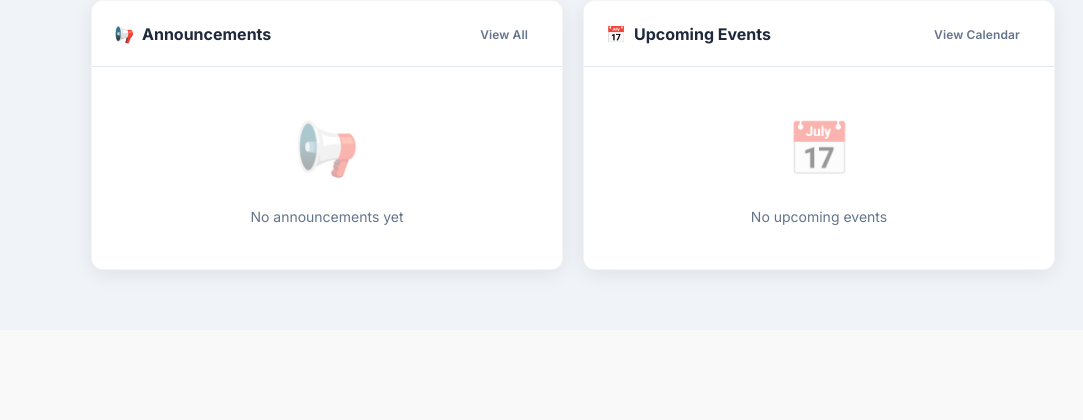
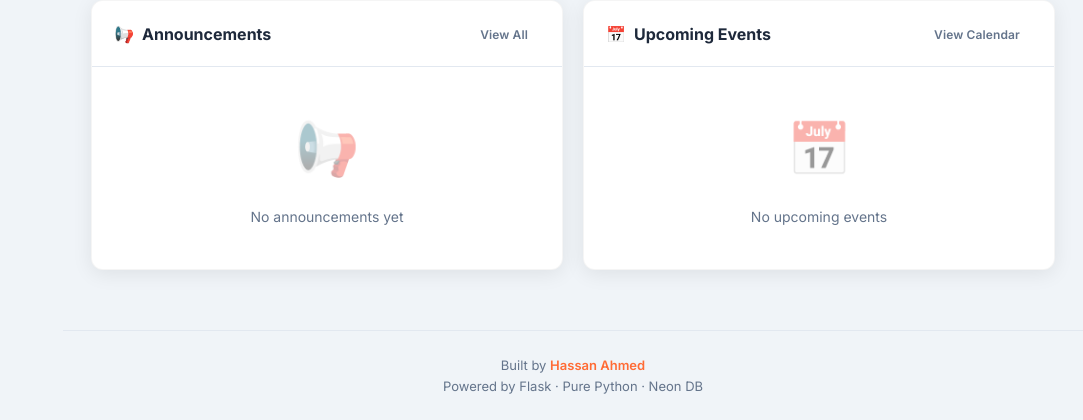
Before and after one commit to Hassan141998/MTB-School-College-Management-System-, a Flask app: page / in a window 1280 px wide. Shown: the part 1298-1718 px from the top of the page, without its empty margins (197-1280 px from the left). Before the commit the page ends 1580 px from the top, so only its background shows below. Run offline with Flask 3, Linux system fonts and the light colour scheme; the visitor is signed in with stand-in values (Sample User, id 1); data that the repository does not hold is empty.

Commit message:
Add footer layout and fix sidebar collapse icon visibility

```diff
--- a/app/static/css/style.css
+++ b/app/static/css/style.css
@@ -203,7 +203,7 @@ body {
     transition: var(--transition);
 }
 
-.sidebar.collapsed .nav-link span {
+.sidebar.collapsed .nav-link span:not(.nav-icon) {
     opacity: 0;
     width: 0;
 }
--- a/app/templates/base.html
+++ b/app/templates/base.html
@@ -177,7 +177,17 @@
             </div>
 
             <!-- Page Content -->
-            {% block content %}{% endblock %}
+            <div style="flex: 1;">
+                {% block content %}{% endblock %}
+            </div>
+
+            <!-- Footer -->
+            <footer
+                style="text-align: center; padding: 24px; font-size: 13px; color: var(--text-muted); border-top: 1px solid var(--border); margin-top: auto;">
+                Built by <a href="https://github.com/Hassan141998" target="_blank"
+                    style="color: var(--primary); font-weight: 600; text-decoration: none;">Hassan Ahmed</a> <br>
+                Powered by Flask · Pure Python · Neon DB
+            </footer>
         </div>
     </div>
 
```
